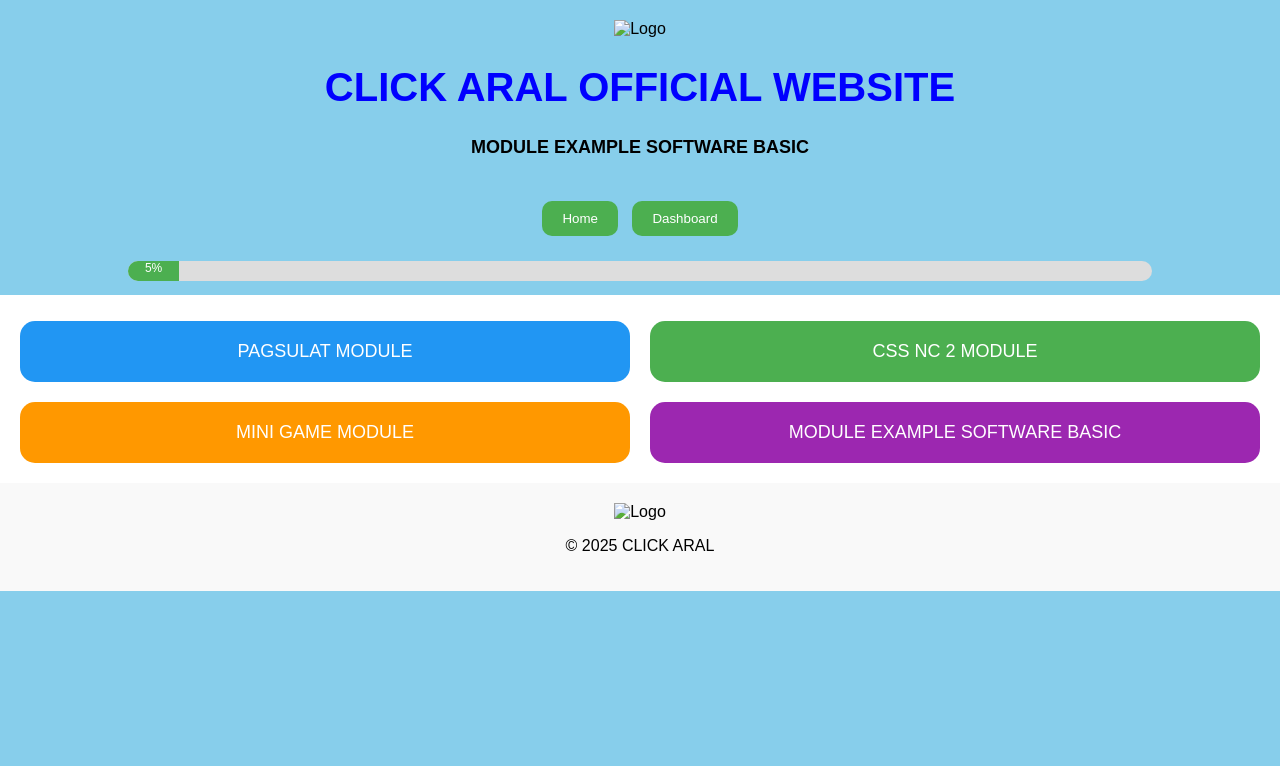
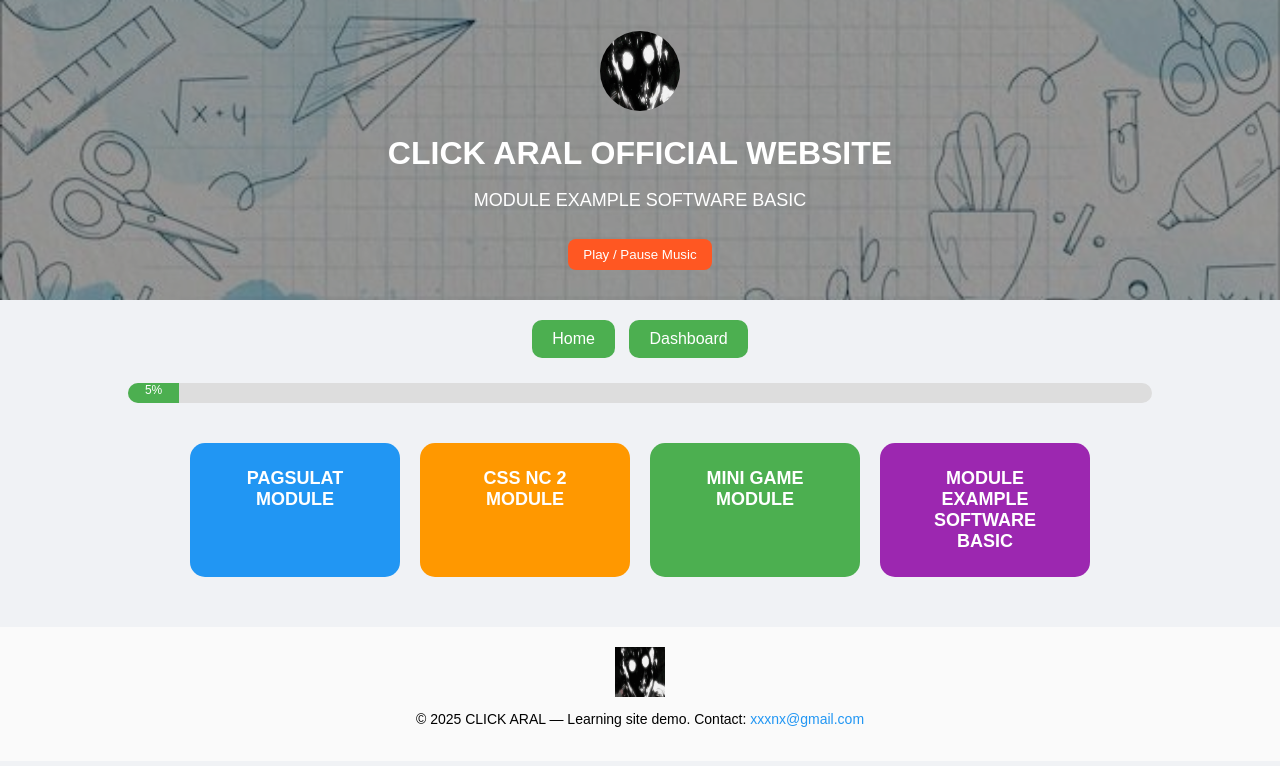
Before and after one commit to Click-Aral-Official-Website/Click-Aral-Official-Website, a plain HTML site: page index.html in a window 1280 px wide. Drawn offline with Linux system fonts and the light colour scheme.

Commit message:
Update index.html

```diff
--- a/index.html
+++ b/index.html
@@ -3,31 +3,54 @@
 <head>
   <meta charset="UTF-8">
   <title>CLICK ARAL OFFICIAL WEBSITE</title>
+  <link rel="icon" type="image/png" href="favicon.png">
   <style>
     body {
       margin: 0;
       font-family: Arial, sans-serif;
-      background: linear-gradient(to bottom, #87CEEB 50%, #fff 50%);
+      background: #f0f2f5;
     }
-    header {
+
+    /* Hero Section */
+    .hero {
+      background: url('mybg.jpg') no-repeat center center/cover;
+      height: 300px;
+      position: relative;
+      display: flex;
+      align-items: center;
+      justify-content: center;
       text-align: center;
-      padding: 20px;
+      color: white;
     }
-    header img {
+    .hero::after {
+      content: "";
+      position: absolute;
+      top: 0; left: 0;
+      width: 100%; height: 100%;
+      background: rgba(0, 0, 0, 0.4);
+    }
+    .hero-content {
+      position: relative;
+      z-index: 2;
+    }
+    .hero-content img {
       width: 80px;
       height: 80px;
+      border-radius: 50%;
+      margin-bottom: 10px;
     }
-    header h1 {
-      color: blue;
-      font-size: 40px;
+    .hero-content h1 {
+      font-size: 32px;
+      margin: 10px 0 5px;
     }
-    header p {
+    .hero-content p {
       font-size: 18px;
-      font-weight: bold;
     }
+
+    /* Nav */
     nav {
       text-align: center;
-      margin-bottom: 20px;
+      margin: 15px 0;
     }
     nav button {
       margin: 5px;
@@ -37,16 +60,20 @@
       color: white;
       border-radius: 10px;
       cursor: pointer;
+      font-size: 16px;
     }
     nav button:hover {
       background: #45a049;
     }
+
+    /* Progress Bar */
     .progress-container {
       width: 80%;
-      margin: 0 auto 20px;
+      margin: 20px auto;
       background: #ddd;
       border-radius: 10px;
       overflow: hidden;
+      display: none; /* hidden until click */
     }
     .progress-bar {
       width: 0%;
@@ -56,29 +83,36 @@
       color: white;
       font-size: 12px;
     }
+
+    /* Modules */
     .modules {
       display: grid;
-      grid-template-columns: repeat(2, 1fr);
+      grid-template-columns: repeat(auto-fit, minmax(200px, 1fr));
       gap: 20px;
       padding: 20px;
+      max-width: 900px;
+      margin: 0 auto;
     }
     .module {
-      padding: 20px;
+      padding: 25px;
       border-radius: 15px;
       color: white;
       cursor: pointer;
       text-align: center;
       font-size: 18px;
-      transition: transform 0.2s;
+      font-weight: bold;
+      transition: transform 0.2s, box-shadow 0.2s;
     }
     .module:hover {
-      transform: scale(1.05);
+      transform: translateY(-5px);
+      box-shadow: 0 6px 15px rgba(0,0,0,0.2);
     }
     .blue { background: #2196F3; }
     .green { background: #4CAF50; }
     .orange { background: #FF9800; }
     .purple { background: #9C27B0; }
 
+    /* Sections (Quiz, Lessons, Game) */
     .quiz, .game, .lesson {
       display: none;
       padding: 20px;
@@ -110,43 +144,68 @@
       border: 2px solid #333;
     }
 
+    /* Footer */
     footer {
       text-align: center;
       padding: 20px;
-      background: #f9f9f9;
+      background: #fafafa;
+      margin-top: 30px;
+      font-size: 14px;
     }
     footer img {
-      width: 60px;
-      height: 60px;
+      width: 50px;
+      height: 50px;
+      display: block;
+      margin: 0 auto 10px;
+    }
+    footer a {
+      color: #2196F3;
+      text-decoration: none;
     }
   </style>
 </head>
 <body>
 
-<header>
-  <img src="logo.png" alt="Logo">
+<!-- Hero -->
+<div class="hero">
+  <div class="hero-content">
+    <img src="mylogo.png" alt="Logo">
     <h1>CLICK ARAL OFFICIAL WEBSITE</h1>
     <p>MODULE EXAMPLE SOFTWARE BASIC</p>
-</header>
+    <button onclick="toggleMusic()"
+      style="margin-top:10px; padding:8px 15px; border:none; background:#FF5722; color:white; border-radius:8px; cursor:pointer;">
+      Play / Pause Music
+    </button>
+  </div>
+</div>
 
+<!-- Background Music -->
+<audio id="bgMusic" loop>
+  <source src="music.mp3" type="audio/mpeg">
+</audio>
+
+<!-- Navigation -->
 <nav>
   <button onclick="showSection('home')">Home</button>
   <button onclick="showSection('dashboard')">Dashboard</button>
 </nav>
 
-<div class="progress-container">
+<!-- Progress Bar -->
+<div class="progress-container" id="progressContainer">
   <div class="progress-bar" id="progressBar">0%</div>
 </div>
 
+<!-- Home -->
 <section id="home">
   <div class="modules">
-    <div class="module blue" onclick="openSection('pagsulatQuiz')">PAGSULAT MODULE</div>
-    <div class="module green" onclick="openSection('cssQuiz')">CSS NC 2 MODULE</div>
-    <div class="module orange" onclick="openSection('flappyGame')">MINI GAME MODULE</div>
-    <div class="module purple" onclick="openSection('lessonModule')">MODULE EXAMPLE SOFTWARE BASIC</div>
+    <div class="module blue" onclick="openSection('pagsulatQuiz',10)">PAGSULAT MODULE</div>
+    <div class="module orange" onclick="openSection('cssQuiz',10)">CSS NC 2 MODULE</div>
+    <div class="module green" onclick="openSection('flappyGame',5)">MINI GAME MODULE</div>
+    <div class="module purple" onclick="openSection('lessonModule',20)">MODULE EXAMPLE SOFTWARE BASIC</div>
   </div>
 </section>
 
+<!-- Dashboard -->
 <section id="dashboard" style="display:none;">
   <h2 style="text-align:center;">Dashboard</h2>
   <p style="text-align:center;">Progress and Points will show here.</p>
@@ -166,6 +225,7 @@
 <div class="quiz" id="cssQuiz">
   <h2>CSS NC2 Module - Identify Motherboards</h2>
   <form id="cssForm">
+    <!-- same quiz items -->
     <p>1. Ano ang pangunahing circuit board ng computer?</p>
     <label><input type="radio" name="q1" value="correct"> Motherboard</label><br>
     <label><input type="radio" name="q1" value="wrong"> RAM</label><br>
@@ -221,15 +281,17 @@
   <p id="lessonResult"></p>
 </div>
 
+<!-- Footer -->
 <footer>
-  <img src="logo.png" alt="Logo">
-  <p>&copy; 2025 CLICK ARAL</p>
+  <img src="mylogo.png" alt="Logo">
+  <p>© 2025 CLICK ARAL — Learning site demo. Contact: <a href="mailto:xxxnx@gmail.com">xxxnx@gmail.com</a></p>
 </footer>
 
 <script>
   let points = 0;
 
   function updateProgress(addPoints) {
+    document.getElementById("progressContainer").style.display = "block";
     points += addPoints;
     if (points > 100) points = 100;
     document.getElementById("scoreBoard").innerText = "Total Points: " + points;
@@ -243,9 +305,10 @@
     document.getElementById(section).style.display = "block";
   }
 
-  function openSection(id) {
+  function openSection(id, addPoints) {
     document.querySelectorAll(".quiz, .game, .lesson").forEach(sec => sec.style.display = "none");
     document.getElementById(id).style.display = "block";
+    updateProgress(addPoints);
   }
 
   function submitPagsulat() {
@@ -274,18 +337,28 @@
     updateProgress(20);
   }
 
-  // Flappy Bird Game
+  // Background Music
+  function toggleMusic() {
+    const music = document.getElementById("bgMusic");
+    if (music.paused) {
+      music.play();
+    } else {
+      music.pause();
+    }
+  }
+
+  // Flappy Bird Game with Image
   const canvas = document.getElementById("gameCanvas");
+  if (canvas) {
     const ctx = canvas.getContext("2d");
     let birdY = 200, birdV = 0, gravity = 0.6, jump = -10;
     let pipes = [], frame = 0, gameOver = false;
 
+    let birdImg = new Image();
+    birdImg.src = "bird.jpg";
+
     function drawBird() {
-    ctx.beginPath();
-    ctx.arc(50, birdY, 15, 0, Math.PI*2);
-    ctx.fillStyle = "red";
-    ctx.fill();
-    ctx.closePath();
+      ctx.drawImage(birdImg, 35, birdY - 15, 30, 30);
     }
 
     function drawPipes() {
@@ -333,6 +406,8 @@
     canvas.addEventListener("click", jumpBird);
 
     updateGame();
+  }
 </script>
+
 </body>
 </html>
```
Lines whose indentation alone changed are shown as unchanged.
